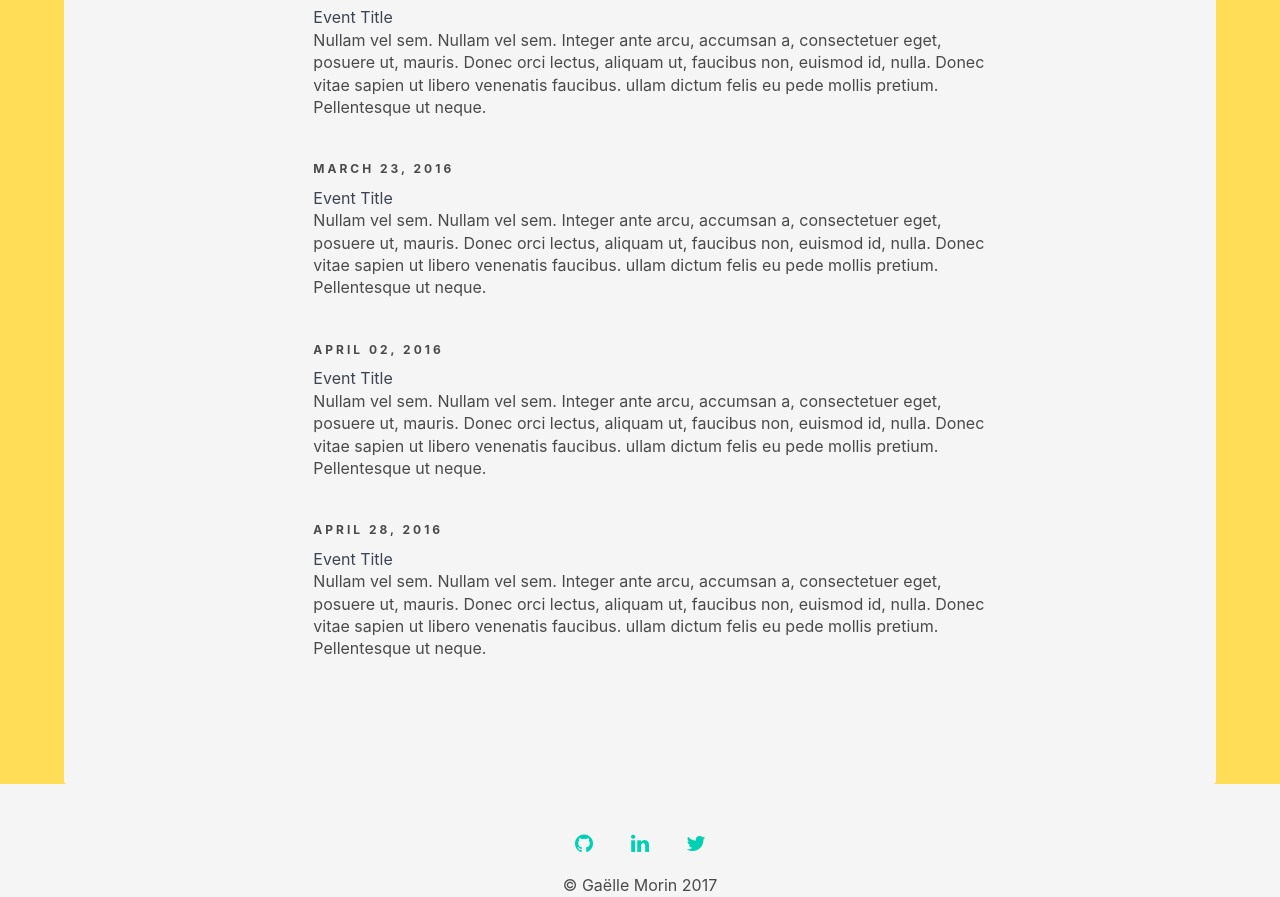
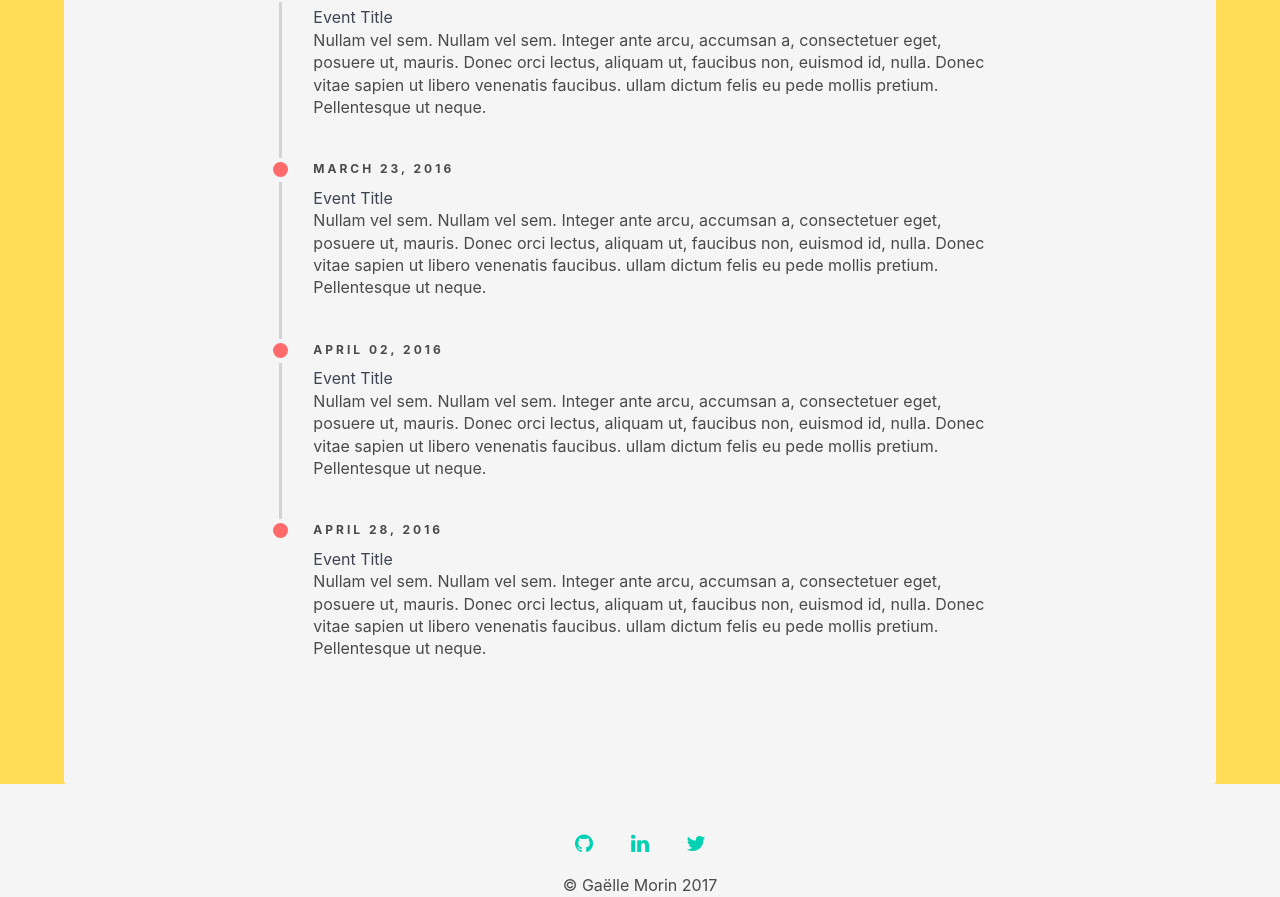
Before and after one commit to gm418/React-cv, a React (Create React App) app: page / in a window 1280 px wide. Shown: the part 1989-2886 px from the top of the page. Built offline with nearby package versions, Linux system fonts and the light colour scheme.

Commit message:
timeline wip: line ok

```diff
--- a/src/components/Experience/Experience.css
+++ b/src/components/Experience/Experience.css
@@ -40,3 +40,25 @@ h2, h3 {
       bottom: 0;
       left: 0;
       width: 15px; }
+      .timeline .timeline-item .timeline-marker:before {
+        content: '';
+        background: #FF6B6B;
+        border: 3px solid transparent;
+        border-radius: 100%;
+        display: block;
+        height: 15px;
+        width: 15px;
+        top: 4px;
+        left: 0;
+        position: absolute; }
+      .timeline .timeline-item .timeline-marker:after {
+        content: '';
+        width: 3px;
+        background: #ccd5db;
+        top: 24px;
+        bottom: 0;
+        left: 6px;
+        display: block;
+        position: absolute; }
+  .timeline .timeline-item:last-child .timeline-marker:after {
+    display: none; }
--- a/src/components/Experience/Experience.sass
+++ b/src/components/Experience/Experience.sass
@@ -42,3 +42,26 @@ h2, h3
             bottom: 0
             left: 0
             width: 15px
+            &:before
+                content: ''
+                background: #FF6B6B
+                border: 3px solid transparent
+                border-radius: 100%
+                display: block
+                height: 15px
+                width: 15px
+                top: 4px
+                left: 0
+                position: absolute
+            &:after
+                content: ''
+                width: 3px
+                background: #ccd5db
+                top: 24px
+                bottom: 0
+                left: 6px
+                display: block
+                position: absolute
+    .timeline-item:last-child
+        &:after
+            width: 0 !important
```
